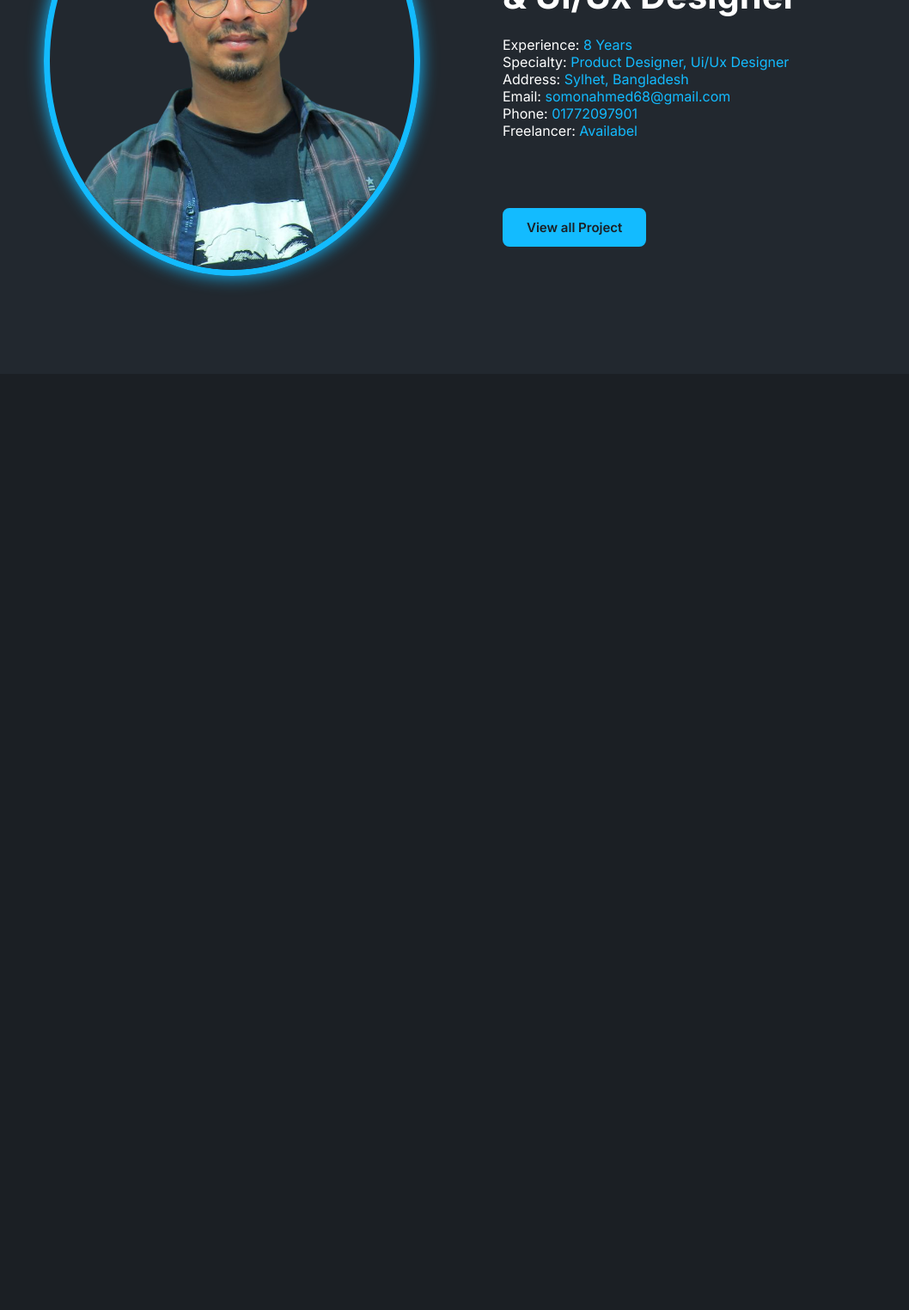
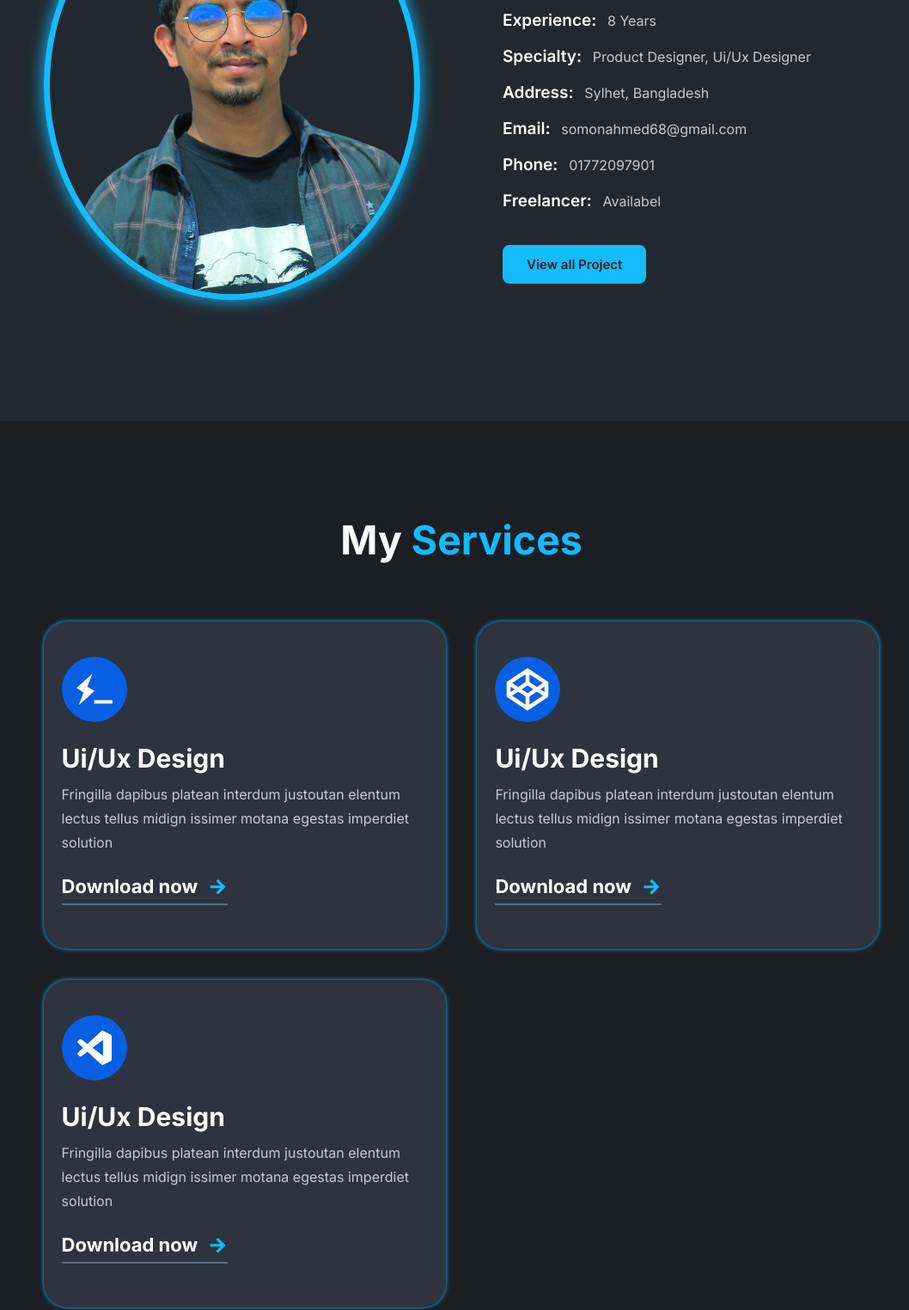
Before and after one commit to MarufHasanShihab/ui-ux-designer-portfolio, a plain HTML site: page index.html in a window 1280 px wide. Shown: the part 1089-2613 px from the top of the page at 86% size, without its empty margins (103-1161 px from the left). Before the commit the page ends 1524 px from the top, so only its background shows below. Drawn offline with nearby package versions, Linux system fonts and the light colour scheme.

Commit message:
added the services section

```diff
--- a/index.html
+++ b/index.html
@@ -41,7 +41,7 @@
   <section class="hero" id="home">
     <div class="main-content">
       <h4>Hi There!</h4>
-      <h1>I'm  <span> Somon Ahmed</span></h1>
+      <h1>I'm  <span class="input"></span></h1>
       <p>Lorem ipsum dolor sit amet consectetur adipisicing elit. Sunt incidunt nisi perferendis eum sit modi quisquam enim aspernatur dolores illo.</p>
       <div class="social">
         <a href="https://www.facebook.com/somonahmed420" target="_blank"><i class="ri-facebook-fill"></i></a>
@@ -94,14 +94,65 @@
           Freelancer:
           <span>Availabel</span>
         </p>
+
+      <a href="#" class="btn">View all Project</a>
       </div>
-      <a href="#" class="btn">View all Project</a>
     </div>
   </section>
+  <!-- About Section End -->
+  <section class="services" id="services">
+    <div class="center-text">
+      <h2>My <span>Services</span></h2>
+    </div>
+
+    <div class="services-content">
+      <div class="box">
+        <img src="images/s-1.svg" alt="">
+        <h3>Ui/Ux Design</h3>
+        <p>Fringilla dapibus platean interdum justoutan elentum lectus tellus midign issimer motana egestas imperdiet solution</p>
+        <a href="#">
+          Download now
+          <i class="ri-arrow-right-line"></i>
+        </a>
+      </div>
+
+      <div class="box">
+        <img src="images/s-2.svg">
+        <h3>Ui/Ux Design</h3>
+        <p>Fringilla dapibus platean interdum justoutan elentum lectus tellus midign issimer motana egestas imperdiet solution</p>
+        <a href="#">
+          Download now
+          <i class="ri-arrow-right-line"></i>
+        </a>
+      </div>
+
+      <div class="box">
+        <img src="images/s-3.svg">
+        <h3>Ui/Ux Design</h3>
+        <p>Fringilla dapibus platean interdum justoutan elentum lectus tellus midign issimer motana egestas imperdiet solution</p>
+        <a href="#">
+          Download now
+          <i class="ri-arrow-right-line"></i>
+        </a>
+      </div>
+    </div>
+  </section>
+  <!-- Services Section End -->
+
+
 
 
 
 
   <script src="script.js"></script>
+  <script src="https://unpkg.com/typed.js@2.0.16/dist/typed.umd.js"></script>
+  <script>
+   var typed = new Typed(".input", {
+    strings:["Somon Ahmed", "UI/UX Designer", "Graphic Designer","Web Designer"],
+    typeSpeed:100,
+    backSpeed:65,
+    loop:true
+})
+  </script>
 </body>
 </html>
--- a/style.css
+++ b/style.css
@@ -206,4 +206,74 @@ section{
 }
 .exp-area p{
   color: var(--text-color);
+  font-size: 19px;
+  font-weight: 600;
+  line-height: 42px;
 }
+.exp-area p span{
+  color: var(--other-color);
+  font-size: var(--p-font);
+  font-weight: 400;
+  margin-left: 8px;
+}
+/* about section end */
+
+/* Services Section Start */
+.center-text{
+  text-align: center;
+}
+.center-text h2{
+  font-size: var(--h2-font);
+}
+.services-content{
+  display: grid;
+  grid-template-columns: repeat(auto-fit, minmax(300px, auto));
+  gap: 2.3rem;
+  margin-top: 4.2rem;
+}
+.box{
+  padding: 40px 20px 50px;
+  background-color: #2d343f;
+  border-radius: 28px;
+  border: 1px solid transparent;
+  box-shadow: 0 0 5px var(--main-color);
+  cursor: pointer;
+  transition: all .50s ease;
+}
+.box img{
+  margin-bottom: 20px;
+}
+.box h3{
+  font-size: 30px;
+  font-weight: 700;
+  margin-bottom: 10px;
+}
+.box p{
+  font-size: var(--p-font);
+  font-weight: 400;
+  color: var(--other-color);
+  line-height: 28px;
+  margin-bottom: 20px;
+}
+.box a{
+  display: inline-block;
+  font-size: 22px;
+  font-weight: 700;
+  line-height: 1.273rem;
+  padding: 7px 0;
+  color: var(--text-color);
+  border-bottom: 2px solid #5d6c83;
+  transition: all .50s ease;
+}
+.box i{
+  vertical-align: middle;
+  font-size: 25px;
+  color: var(--main-color);
+  margin-left: 5px;
+}
+.box a:hover{
+  border-bottom: 2px solid var(--main-color);
+}
+.box:hover{
+  transform: translateY(-5px) scale(1.03);
+}
```
Also changed, not shown: images/fav-icon.jpeg (added), script.js (line endings or trailing spaces).
